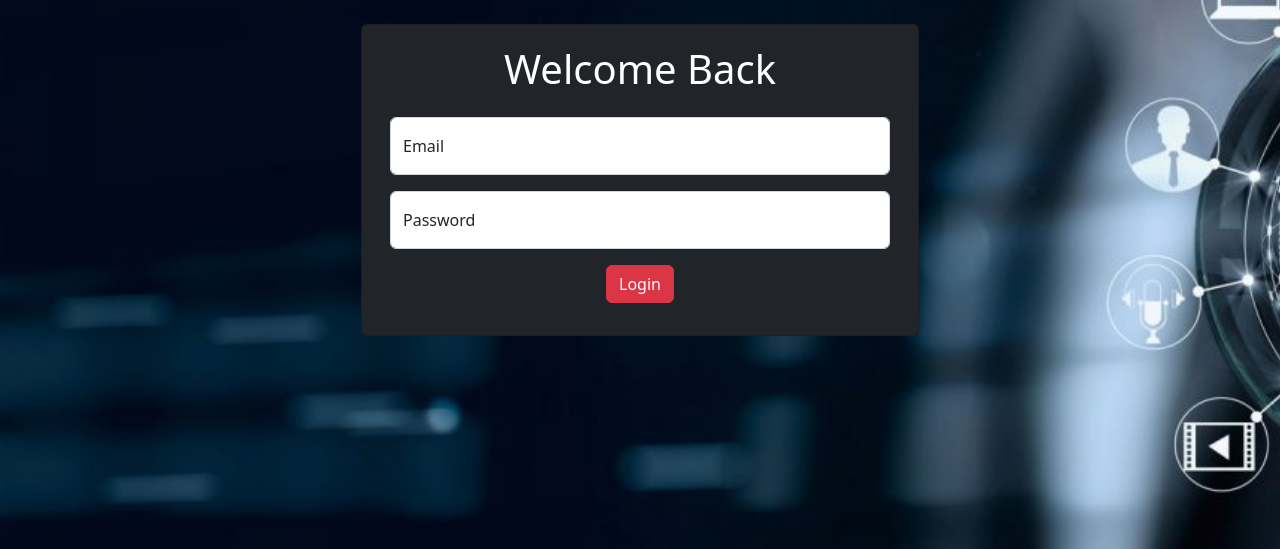
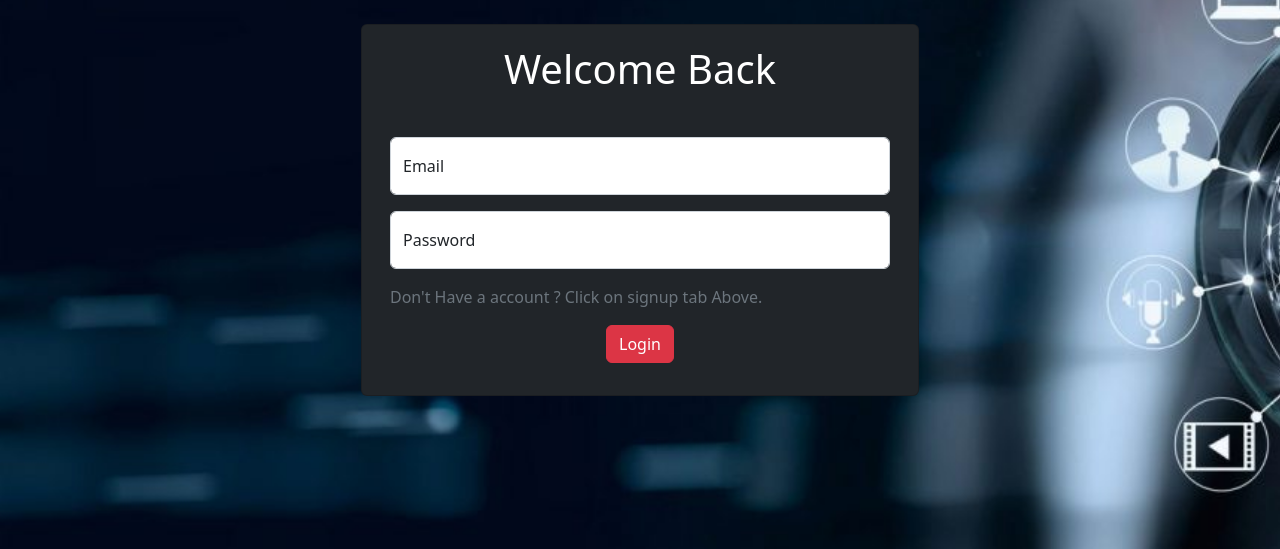
Before and after one commit to vermahimanshu23/real-time-webapp, a Flask app: page /login in a window 1280 px wide. Shown: the part 206-755 px from the top of the page. Run offline with Flask 3, Linux system fonts and the light colour scheme; some libraries are stand-ins or nearby versions.

Commit message:
Login and registraion page is ok. Data insrting ok

```diff
--- a/app.py
+++ b/app.py
@@ -4,6 +4,7 @@ from flask_sqlalchemy import SQLAlchemy
 from flask_login import UserMixin
 from flask_mysqldb import MySQL
 import MySQLdb.cursors
+import re
 
 app = Flask(__name__)
 
@@ -40,6 +41,31 @@ def login():
             return render_template('test.html', msg=msg)
         else:
             msg = 'Incorrect email / password !'
+
+    if request.method == 'POST' and 'name' in request.form and 'email' in request.form and 'password' in request.form and 'gender' in request.form:
+        name = request.form['name']
+        password = request.form['password']
+        email = request.form['email']
+        gender = request.form['gender']
+        cursor = mysql.connection.cursor(MySQLdb.cursors.DictCursor)
+        cursor.execute(
+            'SELECT * FROM users WHERE name = % s and email = % s', (name, email))
+        account = cursor.fetchone()
+        if account:
+            msg = 'Account already exists !'
+        elif not re.match(r'[^@]+@[^@]+\.[^@]+', email):
+            msg = 'Invalid email address !'
+        elif not re.match(r'[A-Za-z0-9]+', name):
+            msg = 'name must contain only characters and numbers !'
+        elif not name or not password or not email:
+            msg = 'Please fill out the form !'
+        else:
+            cursor.execute(
+                'INSERT INTO users VALUES (NULL, % s, % s, % s, % s)', (name, email, password, gender))
+            mysql.connection.commit()
+            msg = 'You have successfully registered !'
+    elif request.method == 'POST':
+        msg = 'Please fill out the form !'
     return render_template('login.html', msg=msg)
 
 
--- a/static/style.css
+++ b/static/style.css
@@ -198,6 +198,10 @@ body{
     margin-left: 30%;
   }
 
+  .msg{
+    padding: 2%;
+  }
+
   /* css for open camera component */
 
 @media only screen and (max-width: 600px) {
--- a/templates/login.html
+++ b/templates/login.html
@@ -35,10 +35,12 @@
                     <div class="row my-2">
                         <div class="col-md-6 mx-auto card bg-dark">
                             <div class="card-body bg-dark">
-                                <form method="POST" enctype="multipart/form-data" class="bg-dark">
+                                <form method="POST" enctype="multipart/form-data" class="bg-dark"
+                                    action="{{ url_for('login') }}">
                                     <div class="text-center">
                                         <h1 class="my-4 mt-1">Welcome Back</h1>
                                     </div>
+                                    <div class="msg">{{ msg }}</div>
                                     <div class="form-floating mb-3">
                                         <input type="email" class="form-control" name="email" id="name"
                                             placeholder="Enter Your Email" />
@@ -50,6 +52,7 @@
                                             placeholder="Enter Your Password">
                                         <label for="password" class="form-label text-dark">Password</label>
                                     </div>
+                                    <p class="my-2 text-muted">Don't Have a account ? Click on signup tab Above.</p>
 
                                     <div class="my-3 text-center">
                                         <button type="submit" class="btn btn-danger ">Login</button>
@@ -65,10 +68,12 @@
                     <div class="row my-2">
                         <div class="col-md-6 mx-auto card bg-dark">
                             <div class="card-body bg-dark">
-                                <form method="POST" enctype="multipart/form-data" class="bg-dark">
+                                <form method="POST" enctype="multipart/form-data" class="bg-dark"
+                                    action="{{ url_for('login') }}">
                                     <div class="text-center">
                                         <h1 class="my-4 mt-1">Create your account</h1>
                                     </div>
+                                    <div class="msg">{{ msg }}</div>
                                     <div class="form-floating mb-3">
                                         <input type="text" class="form-control" name="name" id="name"
                                             placeholder="Enter Your Name" />
@@ -102,6 +107,7 @@
                                             value="other" />
                                         <label class="form-check-label" for="">other</label>
                                     </div>
+                                    <p class="my-2 text-muted">Already Having a account ? Click on login tab Above.</p>
                                     <div class="my-3">
                                         <button type="submit" class="btn btn-danger">Register</button>
                                     </div>
```
